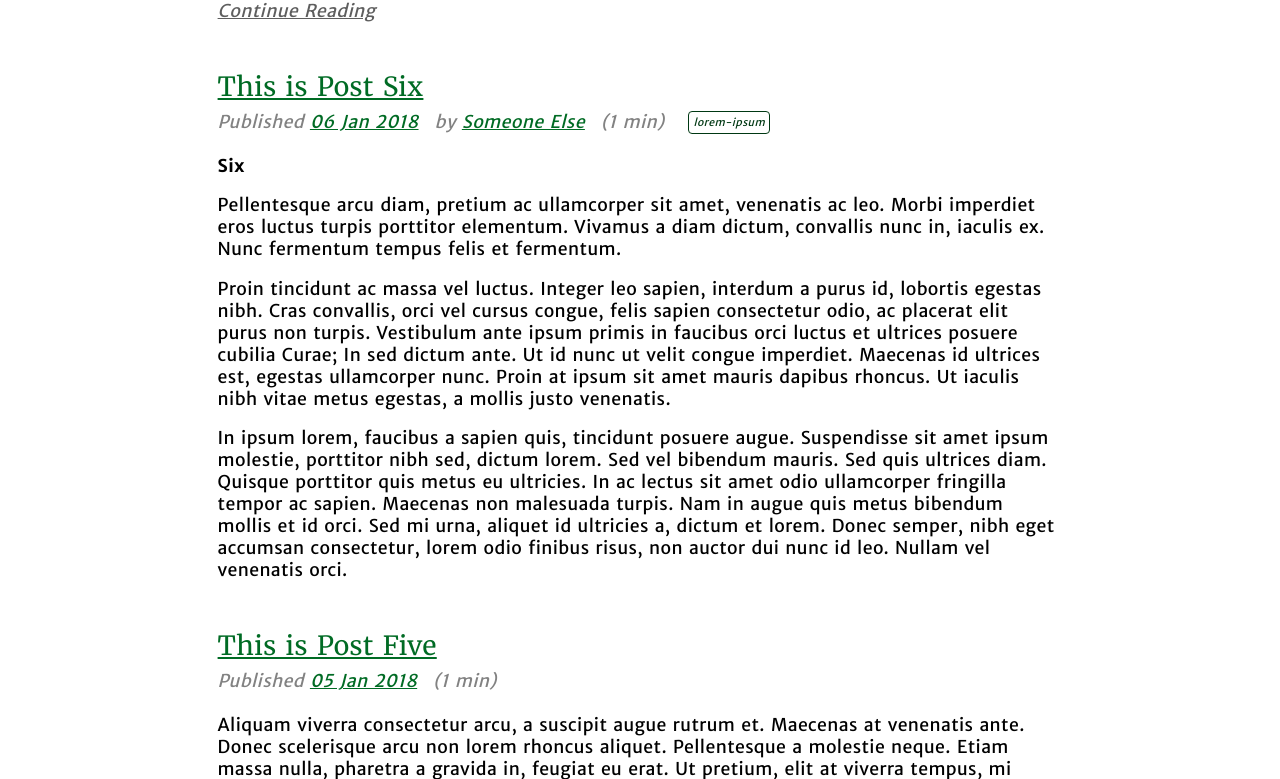
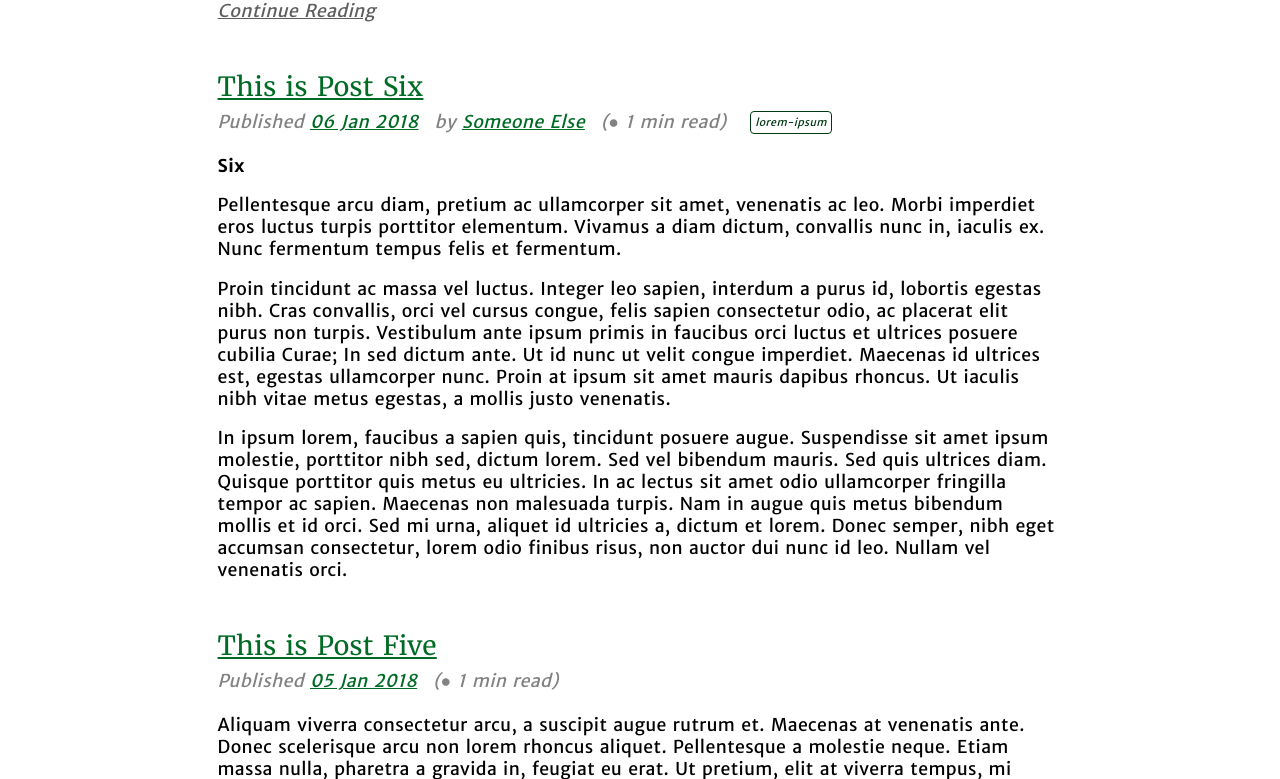
Before and after one commit to samba/jekyll-solace-theme, a Jekyll site: the page built from home.html, in a window 1280 px wide. Shown: the part 306-1085 px from the top of the page. Built offline with Jekyll 4.4.1, drawn with Linux system fonts in a browser that asks for light colours; nearby versions of some CDN libraries; a style sheet for code colours, icons or effects is not loaded.

Commit message:
Clarify reading time element

```diff
--- a/_includes/post-main.html
+++ b/_includes/post-main.html
@@ -42,10 +42,10 @@
             by <a href="{{ author.web | default: author.url | default: authorurl }}" class="author">{{ author.name }}</a>
         </span>
         {% endunless %}
+
         {% unless include.show_reading_time == false %}
         <span class="readingtime avoidwrap">
-            <span class="print-only">Reading time:</span>
-            ({{ reading_time_min }} min)
+            (<span class="no-print">&#x25CF;</span> {{ reading_time_min }} min read)
         </span>
         {% endunless %}
 
@@ -64,6 +64,4 @@
 
     {{ post.content | markdownify }}
 
-
-
 </article>
```
